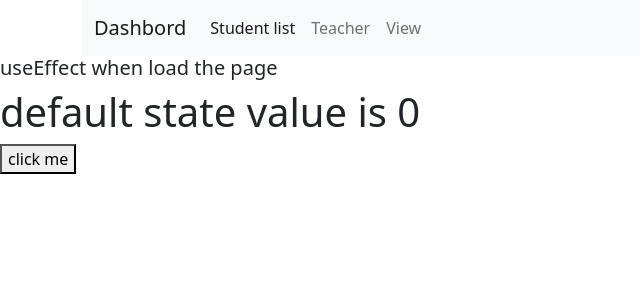
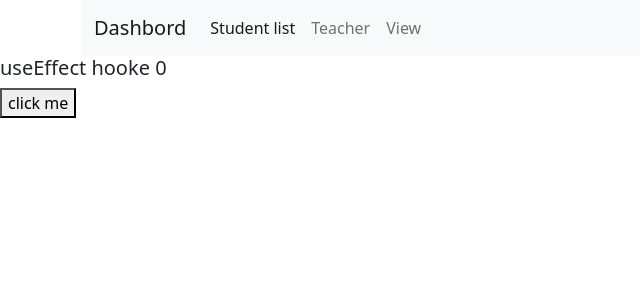
Before and after one commit to karanawate/admin-react-code, a React (Create React App) app: page /practise in a window 1280 px wide. Shown: the top 300 px of the page, without its empty margins (0-640 px from the left). Built offline with nearby package versions, Linux system fonts and the light colour scheme.

Commit message:
useEffect using [user,customer] we can pass

```diff
--- a/src/Practise.js
+++ b/src/Practise.js
@@ -4,14 +4,13 @@ const Practise = () =>{
     const [users, setUsers] = useState(0);
 
     useEffect(() =>{
-        console.log("useeffec working: dsfsdf");
-    });
+        console.warn("useeffec working: dsfsdf", users);
+    },[])
 
     return(
         <div>
-        <h5>useEffect when load the page</h5>
-        <h1>default state value is {users}</h1>
-        <button onClick={() =>setUsers(users + 5)}>click me</button>
+        <h5>useEffect hooke {users}</h5>
+        <button onClick={() =>setUsers(users + 1)}>click me</button>
     </div>
     );
 };
```
